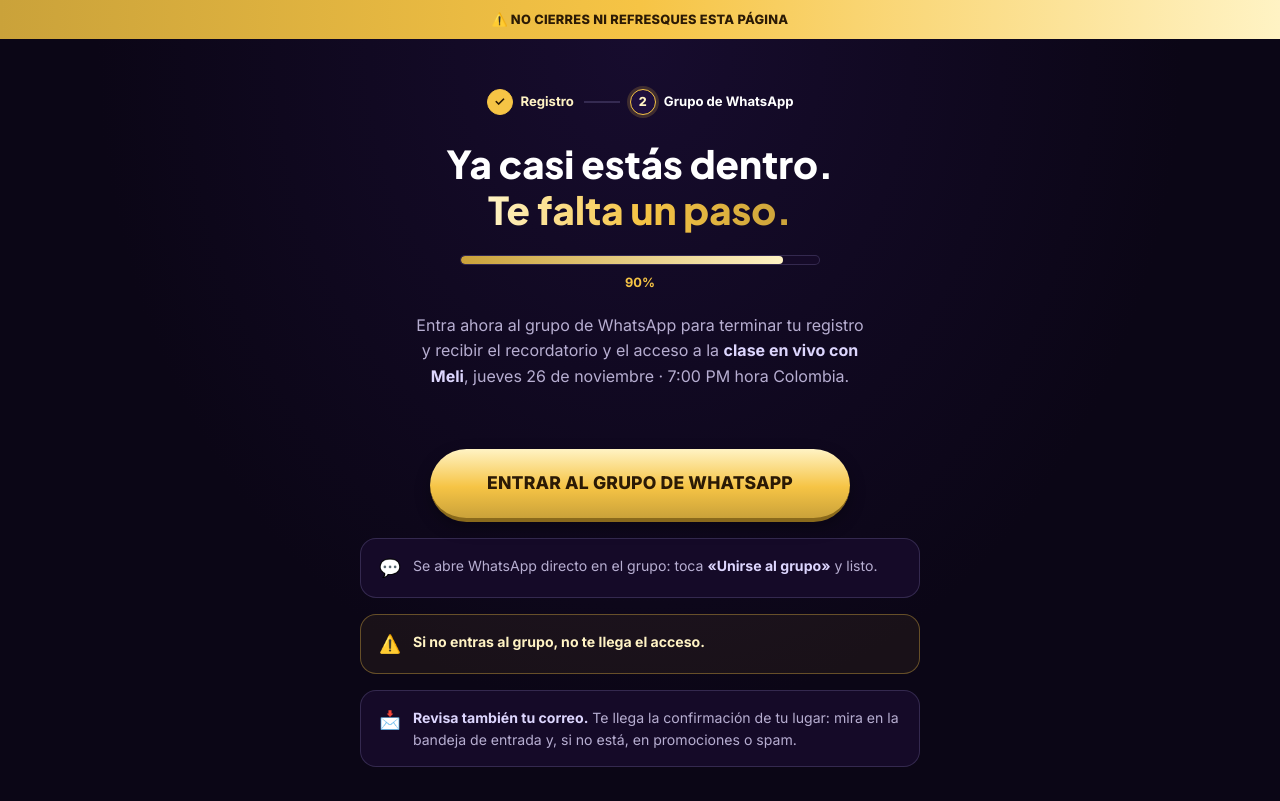
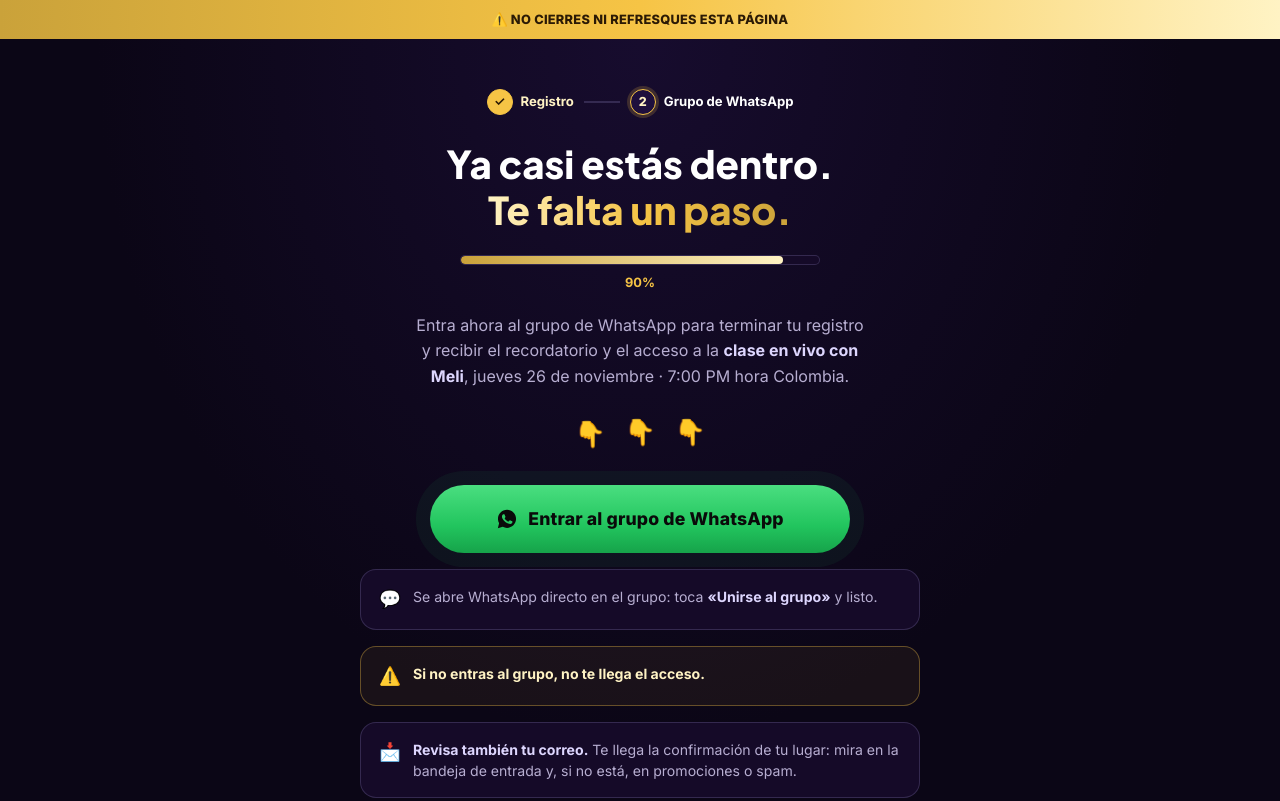
Before and after one commit to DiSiiS-Growth-Marketing/meli-clase-en-vivo, a plain HTML site: page gracias.html in a window 1280 px wide. Shown: the top 801 px of the page. Drawn offline with Linux system fonts and the light colour scheme.

Commit message:
Restyle WhatsApp CTA, update group link, add Meta Pixel + Lead event
- Gracias page: green WhatsApp button with black text/icon, pulsing
  glow and bouncing hand emojis above it (per neobrandclub black-gracias
  reference), on the existing purple/gold palette
- Update the WhatsApp group link to the new invite URL
- Install the Meta Ads pixel (1813964963130321) on index.html and
  gracias.html, firing PageView on load
- Fire the Lead pixel event when the signup form (hero or modal) is
  submitted, marking the submission as a potential customer

Co-Authored-By: Claude Sonnet 5 <noreply@anthropic.com>

```diff
--- a/gracias.html
+++ b/gracias.html
@@ -11,6 +11,21 @@
 <link rel="preconnect" href="https://fonts.gstatic.com" crossorigin>
 <link href="https://fonts.googleapis.com/css2?family=Plus+Jakarta+Sans:wght@500;700;800&family=Inter:wght@400;500;600;700;800&display=swap" rel="stylesheet">
 <link rel="stylesheet" href="styles.css">
+<script>
+!function(f,b,e,v,n,t,s)
+{if(f.fbq)return;n=f.fbq=function(){n.callMethod?
+n.callMethod.apply(n,arguments):n.queue.push(arguments)};
+if(!f._fbq)f._fbq=n;n.push=n;n.loaded=!0;n.version='2.0';
+n.queue=[];t=b.createElement(e);t.async=!0;
+t.src=v;s=b.getElementsByTagName(e)[0];
+s.parentNode.insertBefore(t,s)}(window, document,'script',
+'https://connect.facebook.net/en_US/fbevents.js');
+fbq('init', '1813964963130321');
+fbq('track', 'PageView');
+</script>
+<noscript><img height="1" width="1" style="display:none"
+  src="https://www.facebook.com/tr?id=1813964963130321&ev=PageView&noscript=1"
+/></noscript>
 </head>
 <body>
 
@@ -35,8 +50,13 @@
         <strong>clase en vivo con Meli</strong>, jueves 26 de noviembre · 7:00 PM hora Colombia.
       </p>
 
-      <a href="https://chat.whatsapp.com/JxA8DHtUCj11N8PipcfjtS" target="_blank" rel="noopener" class="btn-cta btn-cta-lg gracias-btn">
-        <span class="btn-cta-label">ENTRAR AL GRUPO DE WHATSAPP</span>
+      <div class="whatsapp-hands" aria-hidden="true"><span>👇</span><span>👇</span><span>👇</span></div>
+
+      <a href="https://chat.whatsapp.com/EjWH5EWC1cP3H7WbqlgUDB?s=cl&p=i&iam=2" target="_blank" rel="noopener" class="btn-cta btn-cta-lg gracias-btn btn-whatsapp">
+        <svg class="whatsapp-icon" viewBox="0 0 24 24" fill="currentColor" aria-hidden="true">
+          <path d="M12.04 2C6.58 2 2.13 6.45 2.13 11.91c0 1.75.46 3.39 1.26 4.82L2 22l5.39-1.41c1.37.75 2.93 1.17 4.59 1.17h.01c5.46 0 9.9-4.45 9.9-9.91C21.9 6.45 17.5 2 12.04 2zm5.8 14.03c-.24.68-1.4 1.3-1.93 1.38-.49.08-1.1.11-1.78-.11-.41-.13-.94-.3-1.62-.59-2.84-1.23-4.69-4.09-4.83-4.28-.14-.19-1.15-1.53-1.15-2.92s.72-2.07.98-2.35c.26-.28.56-.35.75-.35h.54c.17 0 .4-.03.61.47.24.57.8 1.96.87 2.1.07.14.11.3.02.48-.09.19-.14.3-.27.47-.14.16-.29.37-.41.49-.14.14-.28.29-.12.57.16.28.72 1.19 1.55 1.93 1.07.95 1.96 1.25 2.24 1.39.28.14.44.12.6-.07.17-.19.71-.83.9-1.11.19-.28.38-.23.63-.14.26.09 1.63.77 1.91.91.28.14.47.21.54.33.07.12.07.68-.17 1.36z"/>
+        </svg>
+        <span class="btn-cta-label">Entrar al grupo de WhatsApp</span>
       </a>
 
       <div class="note-card">
--- a/script.js
+++ b/script.js
@@ -43,6 +43,7 @@ document.querySelectorAll(".signup-form").forEach((form) => {
       keepalive: true,
       body: params,
     });
+    if (typeof fbq === "function") fbq("track", "Lead");
     window.location.href = "/gracias";
   });
 });
--- a/styles.css
+++ b/styles.css
@@ -717,6 +717,41 @@ body.modal-open{overflow:hidden;}
 
 .gracias-btn{width:100%; max-width:420px;}
 
+.whatsapp-hands{
+  display:flex; justify-content:center; gap:18px;
+  margin-bottom:10px;
+  font-size:1.6rem;
+  line-height:1;
+}
+.whatsapp-hands span{
+  display:inline-block;
+  animation: handBounce 1.2s ease-in-out infinite;
+}
+.whatsapp-hands span:nth-child(2){animation-delay:.15s;}
+.whatsapp-hands span:nth-child(3){animation-delay:.3s;}
+@keyframes handBounce{
+  0%,100%{transform:translateY(0);}
+  50%{transform:translateY(8px);}
+}
+
+.btn-whatsapp{
+  display:inline-flex; align-items:center; justify-content:center; gap:10px;
+  background: linear-gradient(180deg, #4ade80, #22c55e 60%, #16a34a);
+  color:#0a0a0a;
+  border-bottom:none;
+  box-shadow: 0 0 0 0 rgba(34,197,94,.55);
+  animation: whatsappPulse 2s ease-out infinite;
+}
+.btn-whatsapp:hover{
+  background: linear-gradient(180deg, #5eeb91, #22c55e 60%, #16a34a);
+}
+.whatsapp-icon{width:22px; height:22px; flex-shrink:0;}
+@keyframes whatsappPulse{
+  0%{box-shadow: 0 0 0 0 rgba(34,197,94,.55);}
+  70%{box-shadow: 0 0 0 16px rgba(34,197,94,0);}
+  100%{box-shadow: 0 0 0 0 rgba(34,197,94,0);}
+}
+
 .note-card{
   display:flex; align-items:flex-start; gap:12px; text-align:left;
   background: var(--bg-2);
```
Also changed, not shown: index.html (+15 -0 lines).
